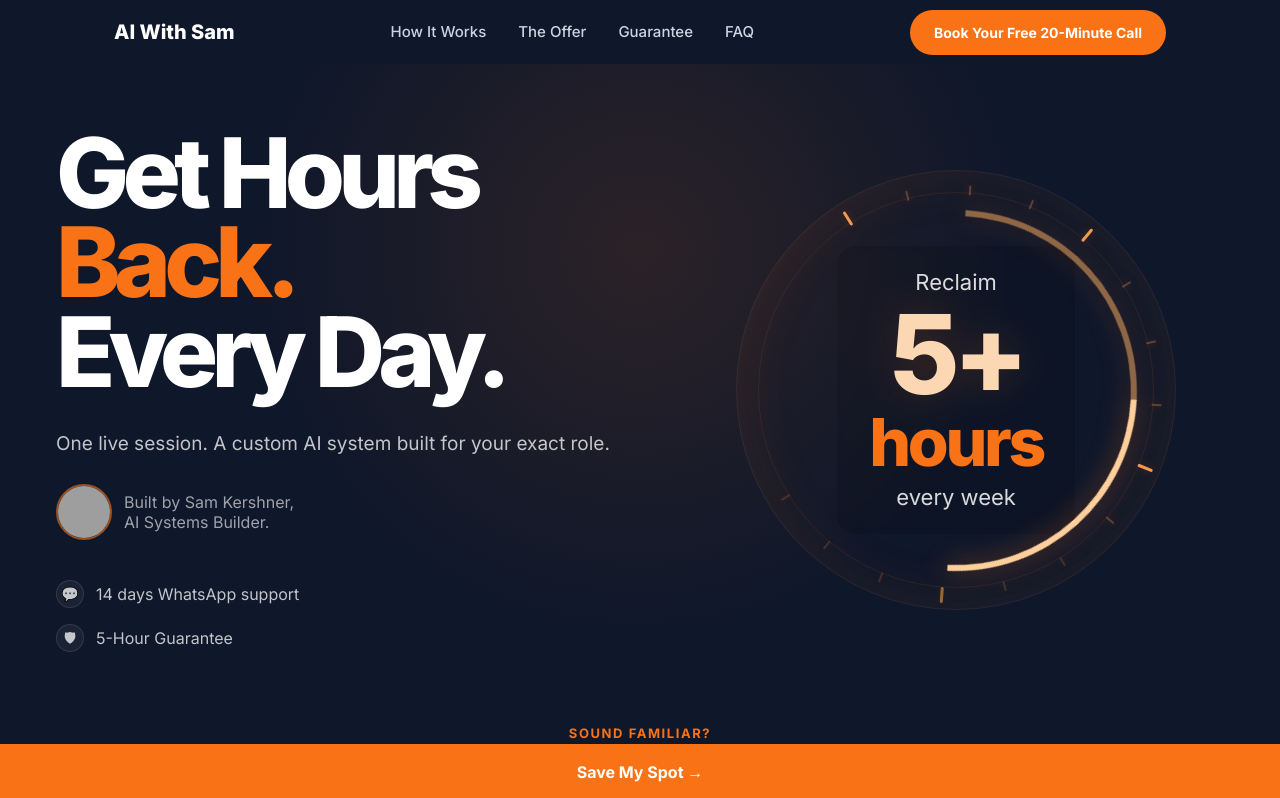
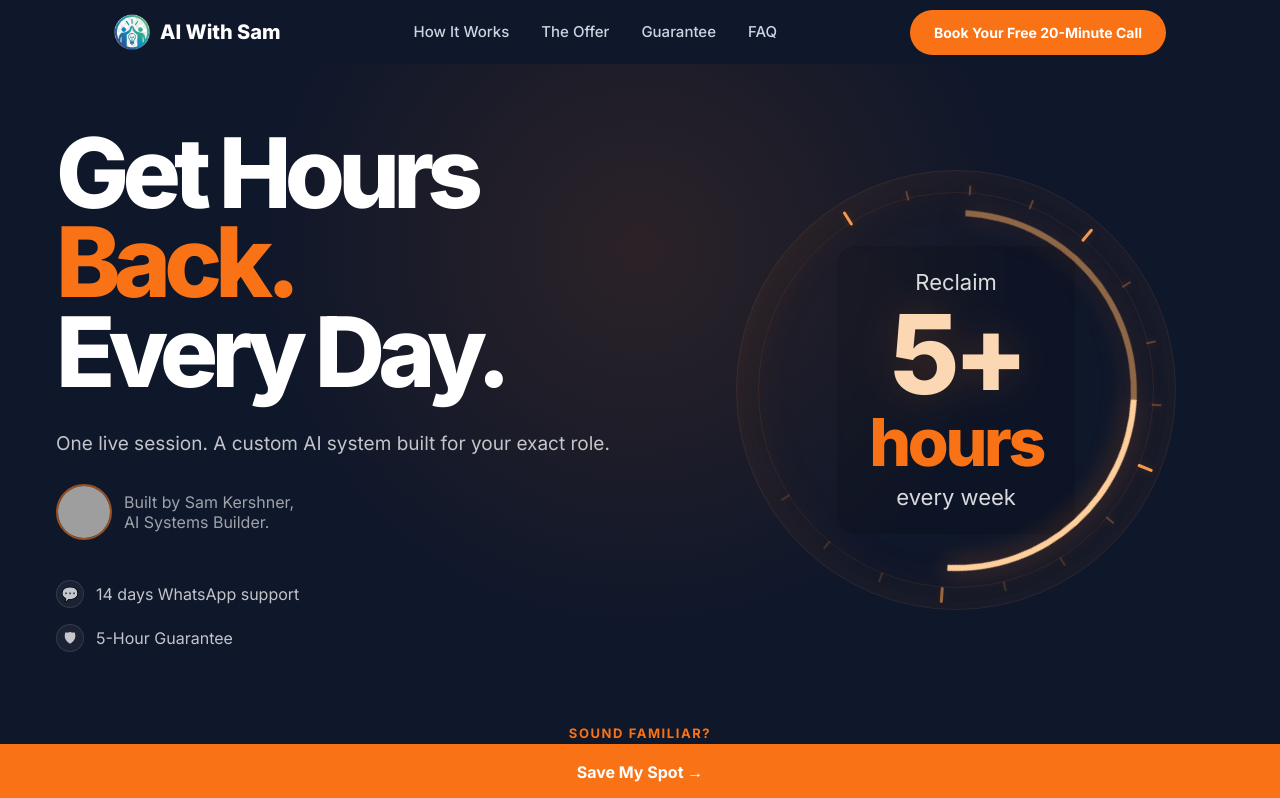
Before and after one commit to samkershner1234-aisk/ai-with-sam, a React (Vite) app: page / in a window 1280 px wide. Shown: the top 798 px of the page. Built offline with nearby package versions, Linux system fonts and the light colour scheme; grey boxes are pictures that could not be loaded.

Commit message:
Replace title span with logo and title div

```diff
--- a/src/components/landing/Navbar.jsx
+++ b/src/components/landing/Navbar.jsx
@@ -18,7 +18,10 @@ export default function Navbar() {
   return (
     <nav style={{background:"#0F172A",height:"64px",position:"sticky",top:0,zIndex:1000,borderBottom:scrolled?"1px solid #1E293B":"none"}}>
       <div style={{maxWidth:"1100px",margin:"0 auto",padding:"0 24px",height:"100%",display:"flex",alignItems:"center",justifyContent:"space-between"}}>
-        <span style={{fontWeight:800,color:"#FFFFFF",fontSize:"20px"}}>AI With Sam</span>
+        <div style={{display:"flex",alignItems:"center",gap:"10px"}}>
+          <img src="/logo.png" alt="AI With Sam Logo" style={{height:"36px",width:"36px",objectFit:"contain"}} />
+          <span style={{fontWeight:800,color:"#FFFFFF",fontSize:"20px"}}>AI With Sam</span>
+        </div>
         <div className="desk-nav" style={{display:"flex",gap:"32px",alignItems:"center"}}>
           {links.map(l=><a key={l.href} href={l.href} style={{color:"#CBD5E1",fontSize:"15px",fontWeight:500,textDecoration:"none"}}>{l.label}</a>)}
         </div>
```
